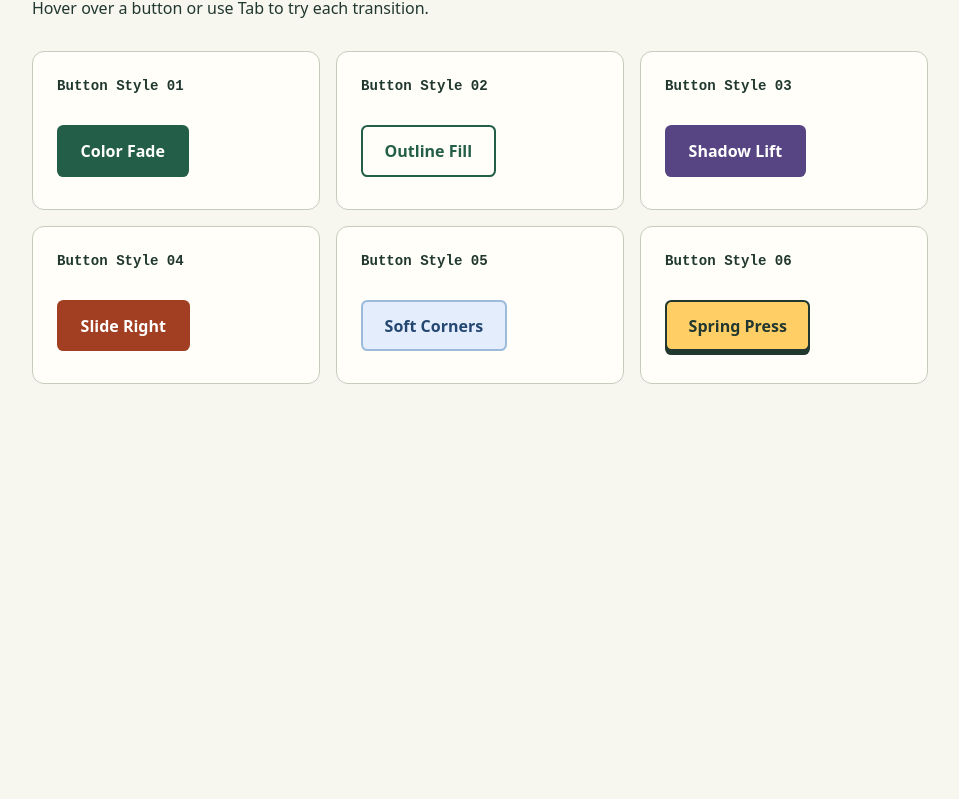
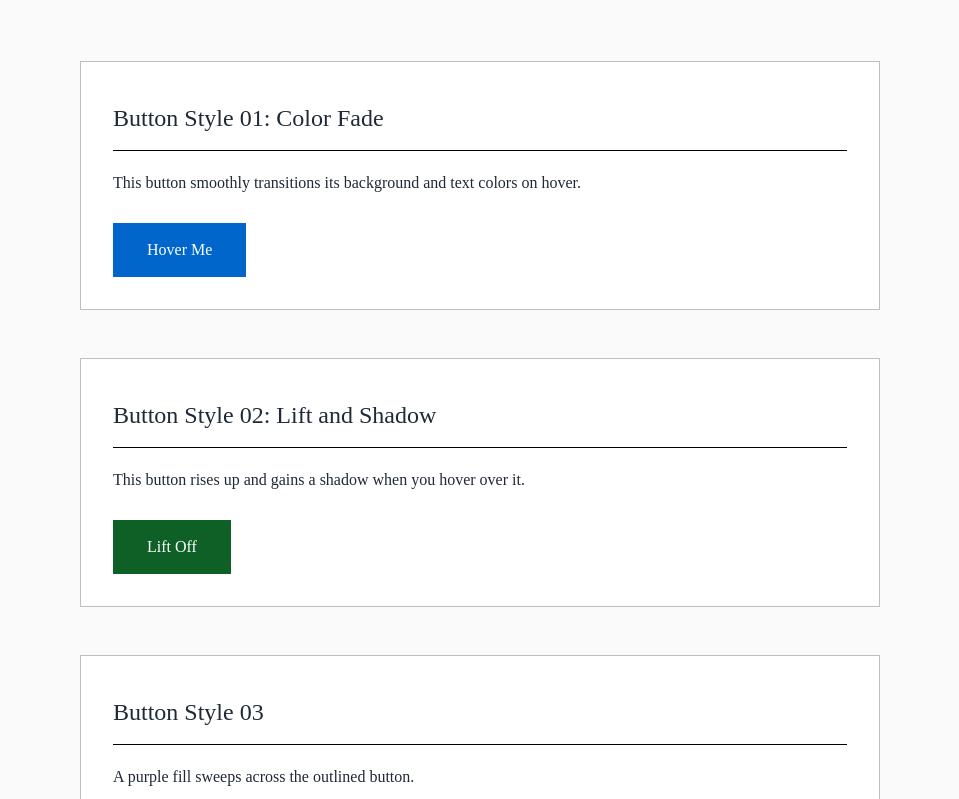
Before and after one commit to chICK31/course-portfolio, a plain HTML site: page week-05-exercise-01/index.html in a window 1280 px wide. Shown: the part 275-1074 px from the top of the page, without its empty margins (160-1119 px from the left). Before the commit the page ends 800 px from the top, so only its background shows below. Drawn offline with Linux system fonts and the light colour scheme.

Commit message:
Restore Week 05 template samples and complete four distinct hover effects

```diff
--- a/week-05-exercise-01/index.html
+++ b/week-05-exercise-01/index.html
@@ -1,45 +1,56 @@
-<!doctype html>
+<!DOCTYPE html>
 <html lang="en">
+
 <head>
-    <meta charset="utf-8">
-    <meta name="viewport" content="width=device-width, initial-scale=1">
-    <title>Interactive Buttons | Course Portfolio</title>
-    <link rel="stylesheet" href="style.css">
+    <meta charset="UTF-8">
+    <meta name="viewport" content="width=device-width, initial-scale=1.0">
+    <title>Exercises Week 05 Exercise 01: Interactive Buttons</title>
+    <link rel="stylesheet" href="./style.css">
 </head>
+
 <body>
-    <main>
+    <main class="container">
         <a href="../">← Course portfolio</a>
-        <header>
-            <p>Week 05 · Exercise 01</p>
-            <h1>Interactive buttons</h1>
-            <p>Hover over a button or use Tab to try each transition.</p>
-        </header>
-        <div class="gallery">
-            <section>
-                <h2>Button Style 01</h2>
-                <button type="button" class="button-01">Color Fade</button>
+        <h1>Interactive Buttons</h1>
+        <p class="subtitle">Hover over each button to see the transition effects</p>
+
+        <section class="button-section">
+            <h2>Button Style 01: Color Fade</h2>
+            <p>This button smoothly transitions its background and text colors on hover.</p>
+            <button class="button-01">Hover Me</button>
         </section>
-            <section>
-                <h2>Button Style 02</h2>
-                <button type="button" class="button-02">Outline Fill</button>
+
+
+        <section class="button-section">
+            <h2>Button Style 02: Lift and Shadow</h2>
+            <p>This button rises up and gains a shadow when you hover over it.</p>
+            <button class="button-02">Lift Off</button>
         </section>
-            <section>
+
+        <section class="button-section">
             <h2>Button Style 03</h2>
-                <button type="button" class="button-03">Shadow Lift</button>
+            <p>A purple fill sweeps across the outlined button.</p>
+            <button type="button" class="button-03">Outline Sweep</button>
         </section>
-            <section>
+
+        <section class="button-section">
             <h2>Button Style 04</h2>
+            <p>The button slides to the right and darkens.</p>
             <button type="button" class="button-04">Slide Right</button>
         </section>
-            <section>
+
+        <section class="button-section">
             <h2>Button Style 05</h2>
+            <p>The corners round off as the border darkens.</p>
             <button type="button" class="button-05">Soft Corners</button>
         </section>
-            <section>
+
+        <section class="button-section">
             <h2>Button Style 06</h2>
+            <p>The button presses into its shadow.</p>
             <button type="button" class="button-06">Spring Press</button>
         </section>
-        </div>
     </main>
 </body>
+
 </html>
--- a/week-05-exercise-01/style.css
+++ b/week-05-exercise-01/style.css
@@ -1,83 +1,112 @@
-:root {
-    --ink: #20382f;
-    --paper: #f7f6ef;
-    --green: #235e49;
+* {
+    margin: 0;
+    padding: 0;
+    box-sizing: border-box;
 }
 
-* { box-sizing: border-box; }
-
 body {
-    margin: 0;
-    background: var(--paper);
-    color: var(--ink);
-    font-family: system-ui, sans-serif;
+    font-family: "Times New Roman", serif;
+    line-height: 2;
+    background-color: #fafafa;
+    color: #1F2937;
+    padding: 32px 16px;
 }
 
-main {
-    max-width: 64rem;
-    margin: auto;
-    padding: clamp(1.25rem, 5vw, 4rem);
+.container {
+    max-width: 800px;
+    margin: 0 auto;
+    display: flex;
+    flex-direction: column;
+    gap: 48px;
 }
 
-a { color: var(--green); }
-header { margin: 3rem 0 2rem; }
-h1 { margin: 0; font: bold clamp(2.5rem, 7vw, 5rem)/1.05 Georgia, serif; }
-.gallery {
-    display: grid;
-    grid-template-columns: repeat(auto-fit, minmax(min(100%, 15rem), 1fr));
-    gap: 1rem;
+h1 {
+    font-size: 48px;
+    line-height: 1em;
+    font-weight: normal;
+    text-align: center;
+    margin-bottom: 16px;
 }
 
-section {
-    background: #fffef9;
-    padding: 1.5rem 1.5rem 2rem;
-    border: 1px solid #c5ccbd;
-    border-radius: 0.75rem;
+.subtitle {
+    text-align: center;
+    font-size: 16px;
+    color: #6B7280;
+    margin-bottom: 32px;
 }
 
 h2 {
-    margin: 0 0 1.75rem;
-    font: 600 0.88rem/1.5 ui-monospace, monospace;
+    font-size: 24px;
+    font-weight: normal;
+    border-bottom: 1px solid rgba(0, 0, 0, 1);
+    padding-bottom: 8px;
+    margin-bottom: 16px;
+}
+
+.button-section {
+    padding: 32px;
+    background-color: #ffffff;
+    border: 1px solid rgba(0, 0, 0, 0.25);
+}
+
+.button-section p {
+    font-size: 16px;
+    margin-bottom: 24px;
 }
 
 button {
-    background-color: var(--green);
+    font-family: "Times New Roman", serif;
+    font-size: 16px;
+    cursor: pointer;
+    border-radius: 0;
+}
+
+.button-01 {
+    background-color: #0066CC;
+    color: #ffffff;
+    padding: 16px 32px;
+    border: 2px solid #0066CC;
+    transition: background-color 0.3s ease, color 0.3s ease, border-color 0.3s ease;
+}
+
+.button-01:hover {
+    background-color: #ffffff;
+    color: #0066CC;
+    border-color: #0066CC;
+}
+
+.button-02 {
+    background-color: #0e6027;
+    color: #ffffff;
+    padding: 16px 32px;
+    border: 2px solid #0e6027;
+    transition: transform 0.3s ease, box-shadow 0.3s ease;
+}
+
+.button-02:hover {
+    transform: translateY(-4px);
+    box-shadow: 0 8px 16px rgba(0, 0, 0, 0.2);
+}
+button:focus-visible { outline: 3px solid #174c98; outline-offset: 5px; }
+
+.button-03, .button-04, .button-05, .button-06 {
     color: white;
     padding: 0.8rem 1.35rem;
     border: 2px solid transparent;
     border-radius: 0.4rem;
-    font-family: inherit;
-    font-size: 1rem;
-    font-weight: 650;
-    cursor: pointer;
-}
-
-:focus-visible { outline: 3px solid #174c98; outline-offset: 5px; }
-
-.button-01 { transition: background-color 0.3s ease, color 0.3s ease; }
-.button-01:hover, .button-01:focus-visible {
-    background-color: #cbe8ae;
-    color: var(--ink);
-}
-
-.button-02 {
-    background-color: transparent;
-    color: var(--green);
-    border-color: var(--green);
-    transition: background-color 0.25s linear, color 0.25s linear;
-}
-.button-02:hover, .button-02:focus-visible {
-    background-color: var(--green);
-    color: white;
+    font-family: system-ui, sans-serif;
 }
 
 .button-03 {
-    background-color: #574482;
-    transition: transform 0.2s ease-out, box-shadow 0.2s ease-out;
+    background-color: white;
+    color: #574482;
+    border-color: #574482;
+    box-shadow: inset 0 0 #574482;
+    transition: box-shadow 0.35s ease, color 0.35s ease;
 }
 .button-03:hover, .button-03:focus-visible {
-    transform: translateY(-4px);
-    box-shadow: 0 7px 12px #33204c40;
+    box-shadow: inset 12em 0 #574482;
+    color: white;
 }
 
 .button-04 {
@@ -102,14 +131,14 @@ button {
 
 .button-06 {
     background-color: #ffce65;
-    color: var(--ink);
-    border-color: var(--ink);
-    box-shadow: 0 4px var(--ink);
+    color: #20382f;
+    border-color: #20382f;
+    box-shadow: 0 4px #20382f;
     transition: transform 0.18s ease-out, box-shadow 0.18s ease-out;
 }
 .button-06:hover, .button-06:focus-visible {
     transform: translateY(3px) scale(0.98);
-    box-shadow: 0 1px var(--ink);
+    box-shadow: 0 1px #20382f;
 }
 
 @media (prefers-reduced-motion: reduce) {
```
Lines whose indentation alone changed are shown as unchanged.
